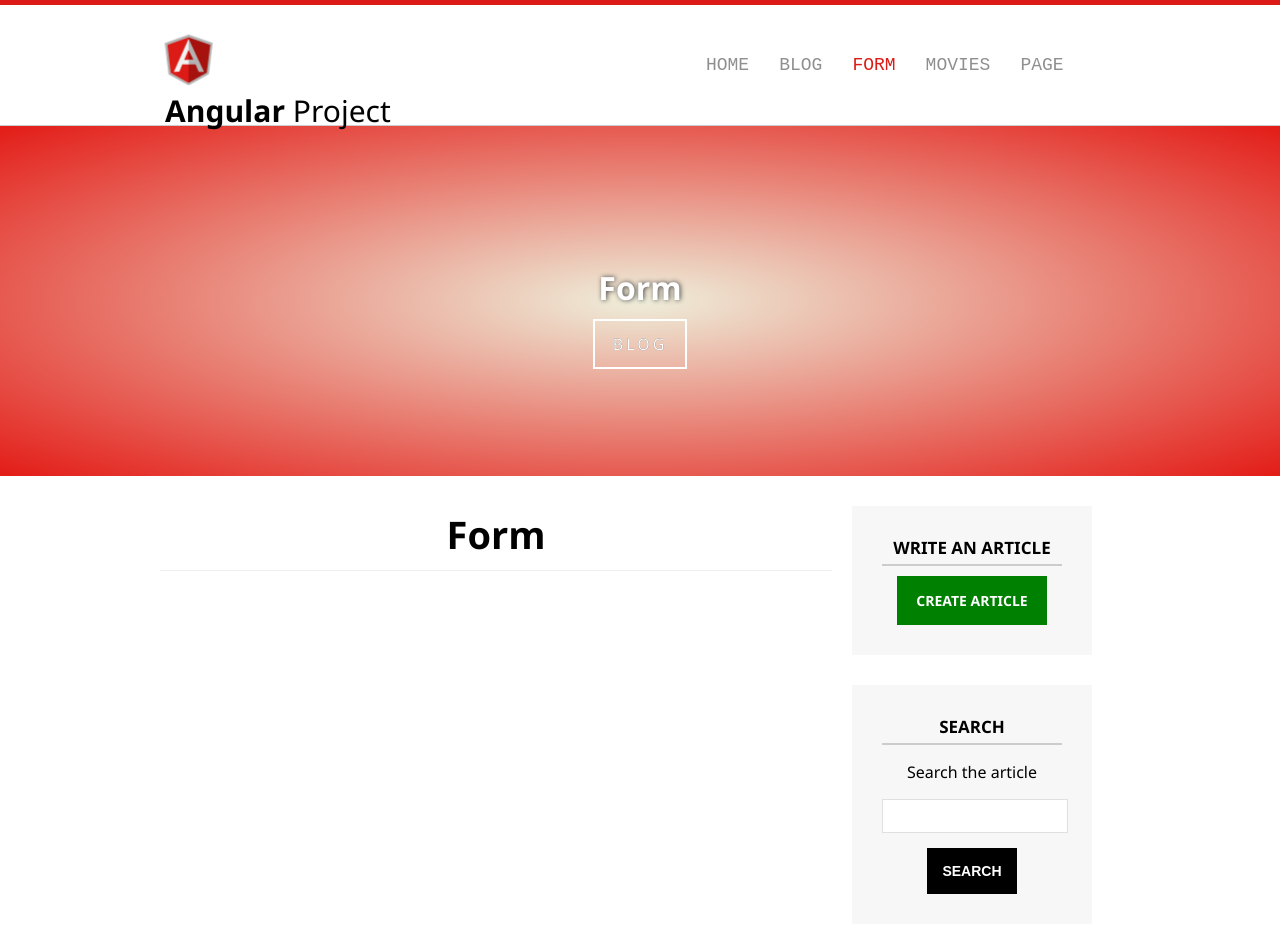
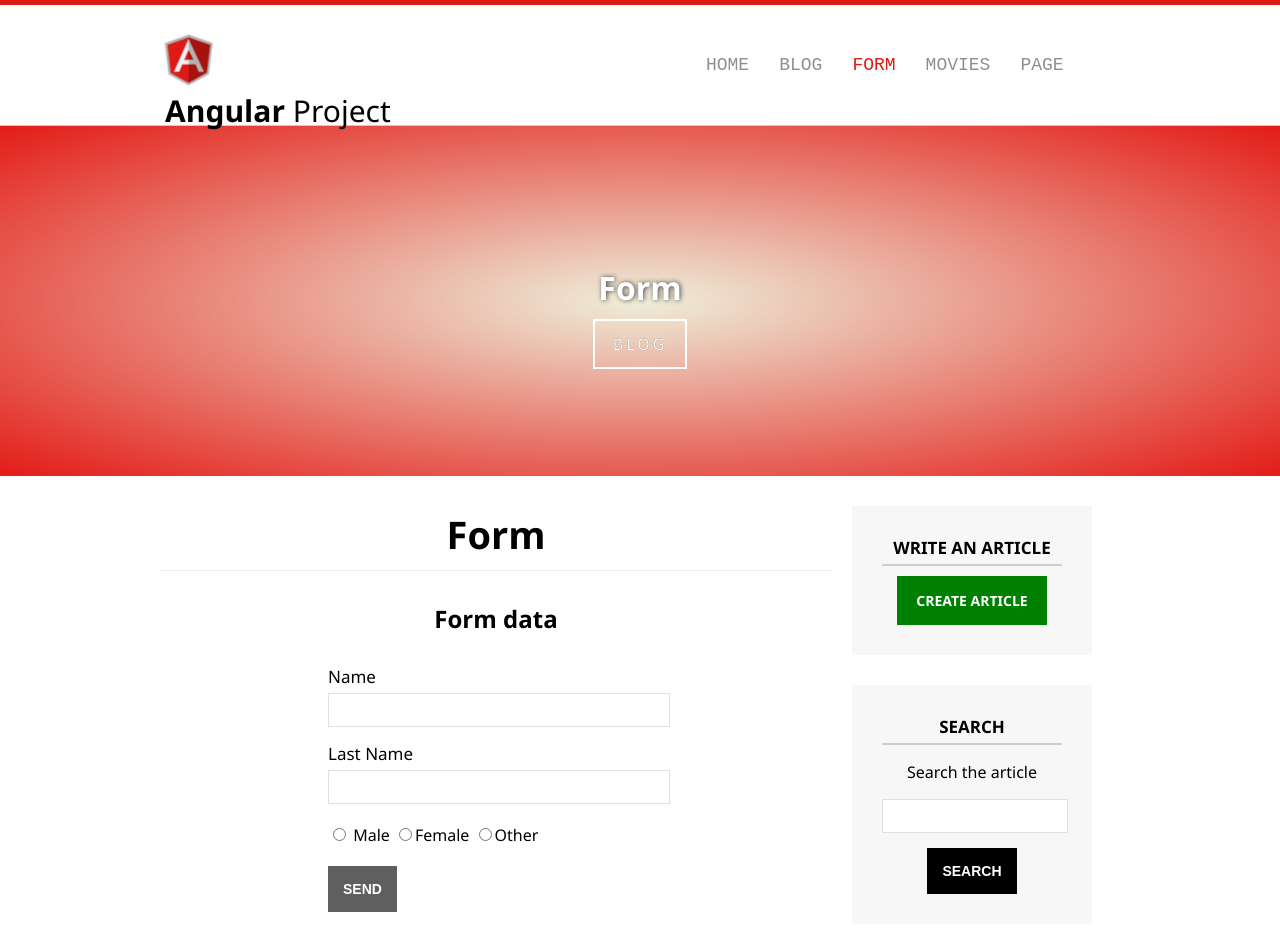
Before and after one commit to alansignetti/AngularProject, an Angular app in the folder frontend/: page /form in a window 1280 px wide. Shown: the top 952 px of the page. Built offline with nearby package versions, Linux system fonts and the light colour scheme.

Commit message:
Form Component: ngForm Finished!

```diff
--- a/frontend/src/app/app.module.ts
+++ b/frontend/src/app/app.module.ts
@@ -14,6 +14,8 @@ import { PageComponent } from './components/page/page.component';
 import { ErrorComponent } from './components/error/error.component';
 import { MoviesComponent } from './components/movies/movies.component';
 import { FilmComponent } from './components/film/film.component';
+import { FormsModule } from '@angular/forms';
+
 
 @NgModule({
   declarations: [
@@ -32,7 +34,8 @@ import { FilmComponent } from './components/film/film.component';
   ],
   imports: [
     BrowserModule,
-    routing
+    routing,
+    FormsModule
   ],
   providers: [appRoutingProviders],
   bootstrap: [AppComponent]
--- a/frontend/src/app/components/film/film.component.css
+++ b/frontend/src/app/components/film/film.component.css
@@ -2,6 +2,7 @@
   color: orange;
   cursor: pointer;
   opacity:0.5;
+  font-size: 20px;
 }
 .favorite:hover
 {
--- a/frontend/src/app/components/film/film.component.html
+++ b/frontend/src/app/components/film/film.component.html
@@ -11,5 +11,6 @@
   <!-- <button>Mark as Favorite</button> -->
 
   <div class="clearfix"></div>
-  <span class="fa fa-star favorite" (click)="favorite($event, movie)"></span>
+  <span class="fa fa-star favorite" (click)="favorite($event, movie)"
+                                    [ngClass]="status ? 'checked' : 'unchecked'"></span>
 </article>
--- a/frontend/src/app/components/film/film.component.ts
+++ b/frontend/src/app/components/film/film.component.ts
@@ -11,6 +11,7 @@ export class FilmComponent implements OnInit {
 
   @Input() movie: Film;
   @Output() selectAsFavorite = new EventEmitter();
+  status: boolean = false;
   constructor() { }
 
   ngOnInit(): void {
@@ -20,6 +21,7 @@ export class FilmComponent implements OnInit {
     this.selectAsFavorite.emit({
       movie:movie
     });
+    this.status = !this.status;
   }
 
 
--- a/frontend/src/app/components/form/form.component.css
+++ b/frontend/src/app/components/form/form.component.css
@@ -0,0 +1,13 @@
+
+#show-data
+{
+  width: fit-content;
+  margin: 0 auto;
+}
+
+
+.btn-success:disabled {
+  background-color: #4a4a4ae1;
+
+  cursor: not-allowed;
+}
--- a/frontend/src/app/components/form/form.component.html
+++ b/frontend/src/app/components/form/form.component.html
@@ -1,10 +1,45 @@
-
-
 <app-slider [name]="'Form'"></app-slider>
 
 <div class="center">
   <section id="content">
     <h1 class="subheader">Form</h1>
+
+    <h2>Form data</h2>
+    <div id="show-data" *ngIf="user.name" >
+
+      <ul>
+        <li *ngIf="user.name" class="form-data-li">{{user.name}} </li>
+        <li *ngIf="user.lastName" class="form-data-li">{{user.lastName}} </li>
+        <li *ngIf="user.gender" class="form-data-li">{{user.gender}} </li>
+      </ul>
+    </div>
+
+    <form class="mid-form" #userForm="ngForm" (ngSubmit)="onSubmit()">
+      <div class="form-group">
+        <label for="name">Name</label>
+        <input type="text" name="name" #name="ngModel" [(ngModel)]="user.name" required pattern="[a-zA-Z]{2,100}"/>
+        <small *ngIf="!name.valid && name.touched" >
+            <span style="color: red;">Name is not valid</span>
+        </small>
+      </div>
+      <div class="form-group">
+        <label for="last-name">Last Name</label>
+        <input type="text" name="last-name"  #lastName="ngModel" [(ngModel)]="user.lastName" required/>
+        <small *ngIf="!lastName.valid && lastName.touched" >
+          <span style="color: red;">Last Name is not valid</span>
+      </small>
+      </div>
+      <div class="form-group radiobuttons">
+        <input type="radio" name="gender" #gender="ngModel" [(ngModel)]="user.gender" value="male" required/> Male
+        <input type="radio" name="gender" #gender="ngModel" [(ngModel)]="user.gender" value="female" required/>Female
+        <input type="radio" name="gender" #gender="ngModel" [(ngModel)]="user.gender" value="other" required/>Other
+        <small *ngIf="!gender.valid && gender.touched" >
+          <span style="color: red;">Select a gender</span>
+      </small>
+      </div>
+      <div class="clearfix"></div>
+      <input type="submit" value="Send" class="btn btn-success" [disabled]="userForm.invalid" />
+    </form>
   </section>
   <app-sidebar></app-sidebar>
 </div>
--- a/frontend/src/app/components/form/form.component.ts
+++ b/frontend/src/app/components/form/form.component.ts
@@ -7,9 +7,21 @@ import { Component, OnInit } from '@angular/core';
 })
 export class FormComponent implements OnInit {
 
-  constructor() { }
+  public user: any;
+  constructor() {
+    this.user = {
+      name: '',
+      lastName: '',
+      gender: ''
+    }
+   }
 
   ngOnInit(): void {
   }
 
+  onSubmit(){
+    alert(this.user.name+'\n'+this.user.lastName+'\n'+this.user.gender);
+    console.log(this.user)
+  }
+
 }
--- a/frontend/src/app/components/movies/movies.component.html
+++ b/frontend/src/app/components/movies/movies.component.html
@@ -4,7 +4,7 @@
   <section id="content">
 
     <div id="favorite" *ngIf="favorite">
-      <h2 class="subheader">Favorite Film</h2>
+      <h3 class="subheader">Favorite Film</h3>
       <h4>{{favorite.title}}</h4>
       <div>
         <img class="img-movies" src={{favorite.image}} alt={{favorite.title}}>
--- a/frontend/src/assets/css/styles.css
+++ b/frontend/src/assets/css/styles.css
@@ -232,6 +232,7 @@ input[type="text"]{
    float: left;
    margin-right: 15px;
    border: #ccc 1px solid;
+   margin-bottom: 10px;
 }
 .article-item .img-wrap img{
   height: 100%;
```
Also changed, not shown: frontend/src/app/components/models/film.ts (+1 -7 lines).
